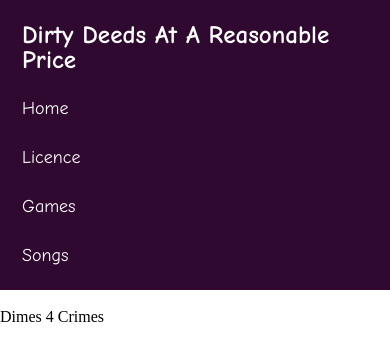
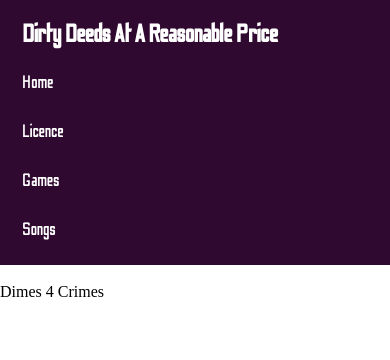
Before and after one commit to EvanGrimes/DigitalFeatherWeb, a plain HTML site: page index.html in a window 390 px wide. Drawn offline with Linux system fonts and the light colour scheme.

Commit message:
Update index.html

```diff
--- a/index.html
+++ b/index.html
@@ -20,7 +20,7 @@
 }
 
   .header a {
-    font-family: "Comic Sans MS", "Comic Sans", cursive;
+     font-family: "Odibee Sans", regular;
   float: left;
   color: black;
   text-align: center;
@@ -32,7 +32,7 @@
 }
 
   .header a.logo {
-    font-family: "Comic Sans MS", "Comic Sans", cursive;
+    font-family: "Odibee Sans", regular;
   font-size: 25px;
   font-weight: bold;
 }
@@ -50,8 +50,8 @@
   }
 
         @font-face {
-  font-family: 'Comic Sans MS';
-  src: url("comic-sans-ms/comici.ttf");
+  font-family: 'Odibee Sans';
+  src: url("/OdibeeSans-Regular.ttf");
 }
 
   .header-right {
```
